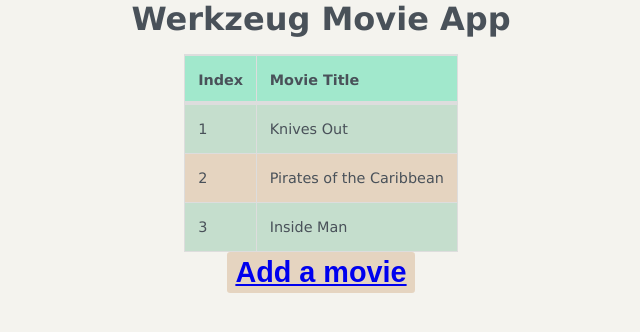
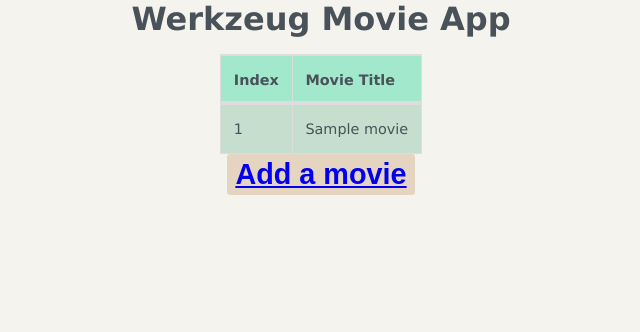
Before and after one commit to AxoyTO/Flask, a Python web app: template Flask/Werkzeug/werkzeug_movie_app/templates/movies.html in a window 1280 px wide. Shown: the top 332 px of the page, without its empty margins (319-959 px from the left). Run offline with Jinja, Linux system fonts and the light colour scheme; the template is opened without the code that fills it: most values are stand-ins (such as "Sample title", 1, 10 or a date in 2020).

Commit message:
Now displays each movie in movies

```diff
--- a/Flask/Werkzeug/werkzeug_movie_app/templates/movies.html
+++ b/Flask/Werkzeug/werkzeug_movie_app/templates/movies.html
@@ -13,18 +13,12 @@
 
         <!-- Table Elements (Rows) -->
         <tbody>
+            {% for movie in movies %}
             <tr>
-                <td>1</td>
-                <td>Knives Out</td>
+                <td>{{loop.index}}</td>
+                <td>{{movie}}</td>
             </tr>
-            <tr>
-                <td>2</td>
-                <td>Pirates of the Caribbean</td>
-            </tr>
-            <tr>
-                <td>3</td>
-                <td>Inside Man</td>
-            </tr>
+            {% endfor %}
         </tbody>
     </table>
 </div>
```
